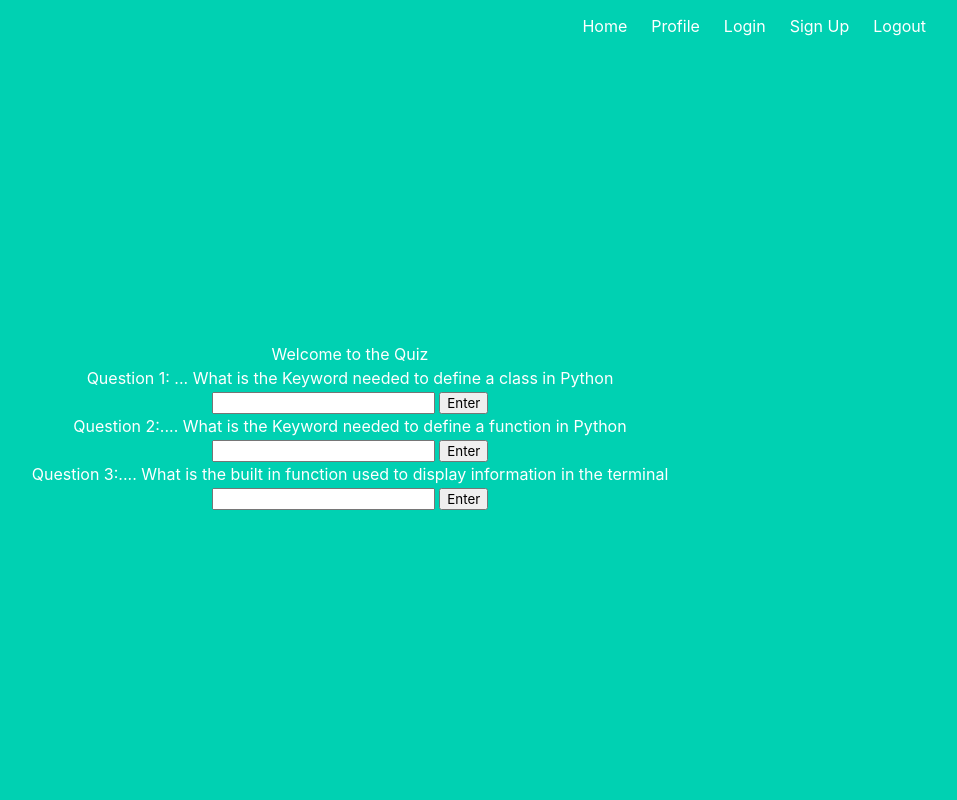
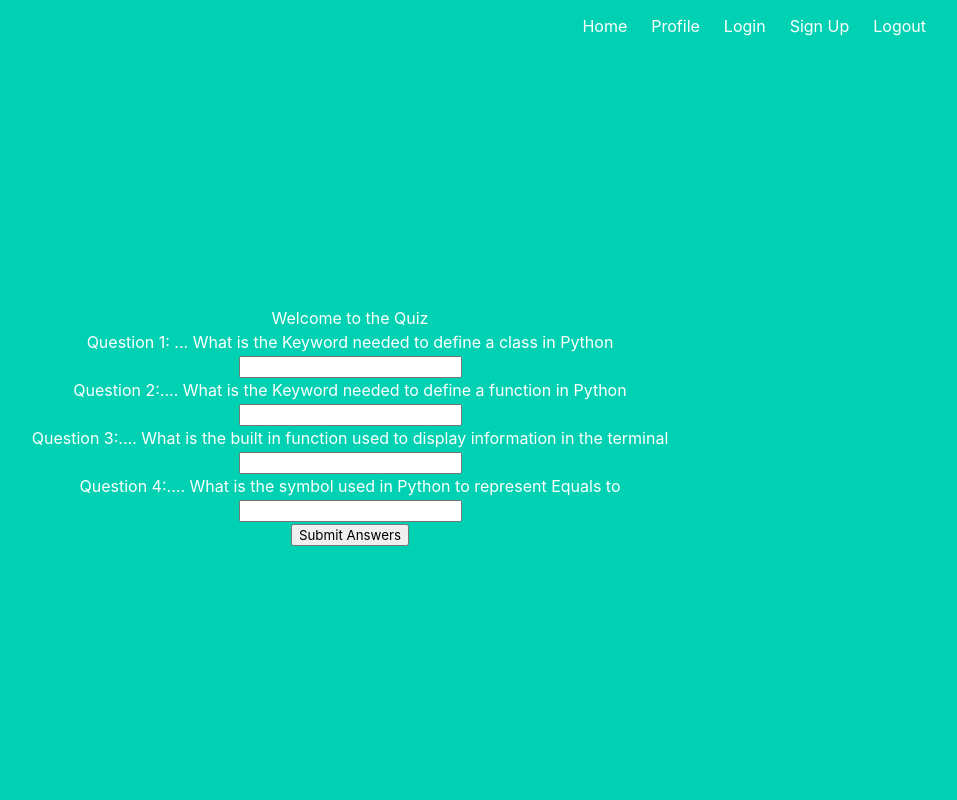
Before and after one commit to aosborne17/flask_app, a Flask app: page /quiz in a window 1280 px wide. Shown: the whole page, without its empty margins (290-1247 px from the left). Run offline with Flask 2, Linux system fonts and the light colour scheme; a user stored in the database is signed in; some libraries are stand-ins or nearby versions.

Commit message:
'adding_answers_to_dict'

```diff
--- /dev/null
+++ b/answers.json
@@ -0,0 +1 @@
+{"Q1":  "Class", "Q2":  "def", "Q3": "print", "Q4":  "=="}
--- /dev/null
+++ b/answers.py
@@ -0,0 +1,5 @@
+answers = {"Q1":  "Class", "Q2":  "def", "Q3": "print()", "Q4":  "=="}
+
+
+x = answers.get("Q1")
+print(x)
--- a/project/auth.py
+++ b/project/auth.py
@@ -15,7 +15,12 @@ from datetime import datetime as dt
 # DONE
 
 # TODO: Change the current stylesheet that I am using, implement my own JS and CSS
+"""
+I am going to create a JSON file that will have all the answers,
+this will be compared to the answer given by the user to find out whether they answered
+the quiz correctly or not
 
+"""
 
 auth = Blueprint('auth', __name__)
 
--- a/project/main.py
+++ b/project/main.py
@@ -1,5 +1,6 @@
-from flask import Blueprint, render_template
+from flask import Blueprint, render_template, request, redirect, url_for, flash
 from flask_login import login_required, current_user
+from answers import answers
 
 main = Blueprint('main', __name__)
 
@@ -15,7 +16,20 @@ def profile():
     return render_template('profile.html', name=current_user.name)
 
 
-@main.route('/quiz')
+@main.route('/quiz', methods=["GET", "POST"])
 @login_required
 def quiz():
+    if request.method == 'POST':
+        score = 0
+        if request.form['q1'] != answers.get("Q1"):
+            flash("INCORRECT")
+        else:
+            score += 1
+        return redirect(url_for('answers'))
     return render_template('quiz.html')
+
+
+@main.route('/answers')
+@login_required
+def answers():
+    return render_template("answers.html")
--- /dev/null
+++ b/project/templates/answers.html
@@ -0,0 +1,5 @@
+{% extends "base.html" %}
+{% block title%} Quiz Answers {% endblock %}
+{% block content %}
+
+{% endblock %}
--- a/project/templates/quiz.html
+++ b/project/templates/quiz.html
@@ -6,19 +6,30 @@
     <form action="#" method="post">
         <p> Question 1: ...
             What is the Keyword needed to define a class in Python</p>
-            <input type="text" question="question">
-            <input type="submit" value="Enter">
+            <input type="text" name="question" value="{{
+          request.form.q1 }}">
 
 
         <p> Question 2:....
             What is the Keyword needed to define a function in Python</p>
-            <input type="text" question="question">
-            <input type="submit" value="Enter">
+            <input type="text" name="question" value="{{
+          request.form.q2 }}">
 
         <p> Question 3:....
             What is the built in function used to display information in the terminal</p>
-            <input type="text" question="question">
-            <input type="submit" value="Enter">
+            <input type="text" name="question" value="{{
+          request.form.q3 }}">
+
+        <p> Question 4:....
+            What is the symbol used in Python to represent Equals to </p>
+            <input type="text" name="question" value="{{
+          request.form.q4 }}">
+
+        <div class="container-login100-form-btn">
+						<button class="login100-form-btn">
+							Submit Answers
+						</button>
+					</div>
 
     </form>
 </div>
```
